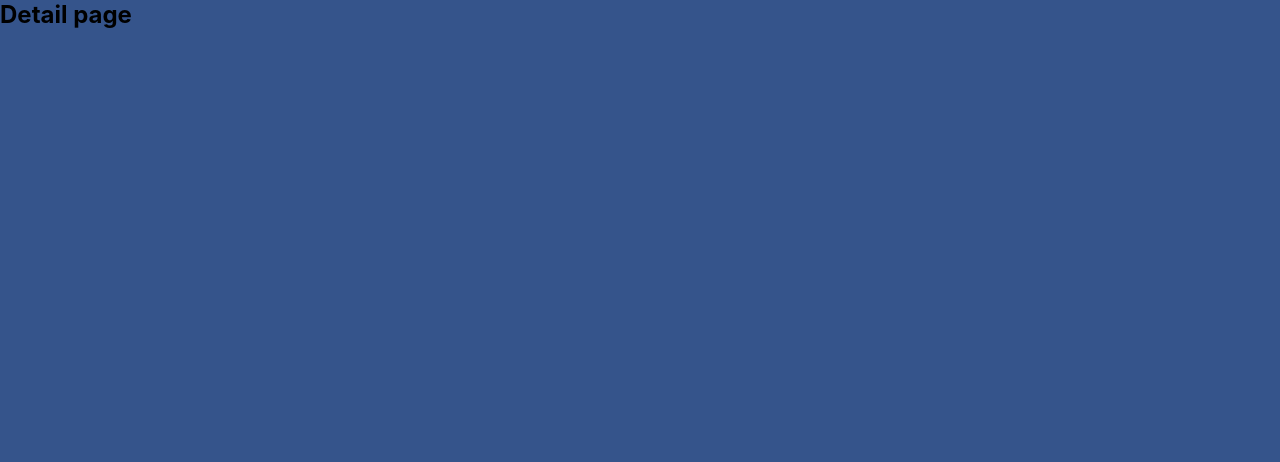
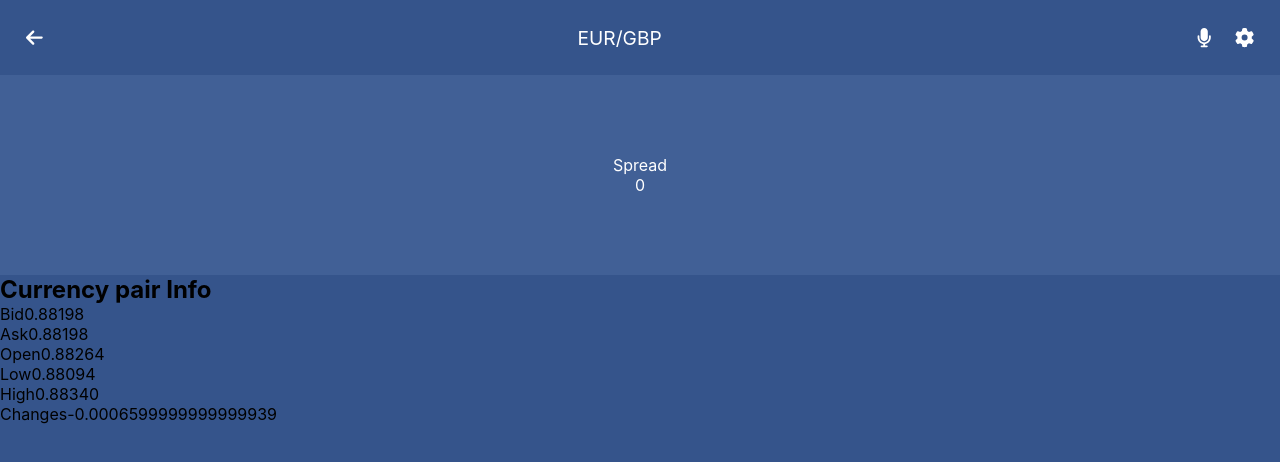
Before and after one commit to zdnahom/trading-app, a React (Create React App) app: page /currency-detail in a window 1280 px wide. Shown: the top 462 px of the page. Built offline with nearby package versions, Linux system fonts and the light colour scheme.

Commit message:
Render clickedPair info to the screen

```diff
--- a/src/components/CurrencyPairDetail.js
+++ b/src/components/CurrencyPairDetail.js
@@ -1,6 +1,51 @@
-const CurrencyPairDetail = () => (
-  <section>
-    <h2>Detail page</h2>
-  </section>
-);
+import { useSelector } from 'react-redux';
+import { FontAwesomeIcon } from '@fortawesome/react-fontawesome';
+import { faMicrophone, faGear, faArrowLeft } from '@fortawesome/free-solid-svg-icons';
+
+const CurrencyPairDetail = () => {
+  const { clickedPair } = useSelector((store) => store.exchange);
+  return (
+    <section>
+      <div className="header">
+        <FontAwesomeIcon icon={faArrowLeft} />
+        <span>{clickedPair[0].ticker}</span>
+        <div className="icons-container">
+          <FontAwesomeIcon icon={faMicrophone} />
+          <FontAwesomeIcon icon={faGear} />
+        </div>
+      </div>
+      <div className="upper-part">
+        <span>Spread</span>
+        <span className="currency-spread">0</span>
+      </div>
+      <h2 className="currency-detail-header">Currency pair Info</h2>
+      <div className="currency-pair-info-container">
+        <div className="currency-pair-info">
+          <span>Bid</span>
+          <span className='info-text'>{clickedPair[0].bid}</span>
+        </div>
+        <div className="currency-pair-info">
+          <span>Ask</span>
+          <span className='info-text'>{clickedPair[0].ask}</span>
+        </div>
+        <div className="currency-pair-info">
+          <span>Open</span>
+          <span className='info-text'>{clickedPair[0].open}</span>
+        </div>
+        <div className="currency-pair-info">
+          <span>Low</span>
+          <span className='info-text'>{clickedPair[0].low}</span>
+        </div>
+        <div className="currency-pair-info">
+          <span>High</span>
+          <span className='info-text'>{clickedPair[0].high}</span>
+        </div>
+        <div className="currency-pair-info">
+          <span>Changes</span>
+          <span className='info-text'>{clickedPair[0].changes}</span>
+        </div>
+      </div>
+    </section>
+  );
+};
 export default CurrencyPairDetail;
--- a/src/redux/features/exchange/exchangeSlice.js
+++ b/src/redux/features/exchange/exchangeSlice.js
@@ -51,7 +51,16 @@ const initialState = {
     changes: -0.0006599999999999939,
     date: '2023-04-18 11:01:35',
   }],
-  clickedPair: null,
+  clickedPair: [{
+    ticker: 'EUR/GBP',
+    bid: '0.88198',
+    ask: '0.88198',
+    open: '0.88264',
+    low: '0.88094',
+    high: '0.88340',
+    changes: -0.0006599999999999939,
+    date: '2023-04-18 11:01:35',
+  }],
   isLoading: false,
   error: null,
 };
```
